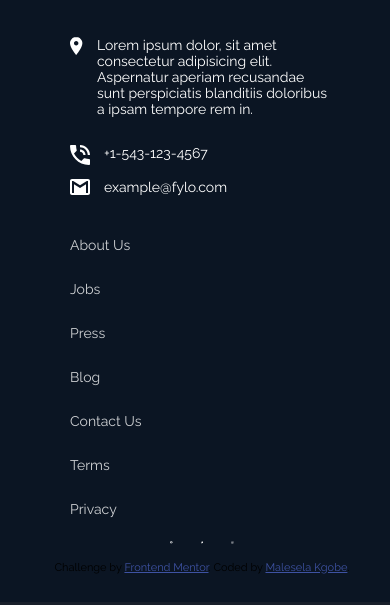
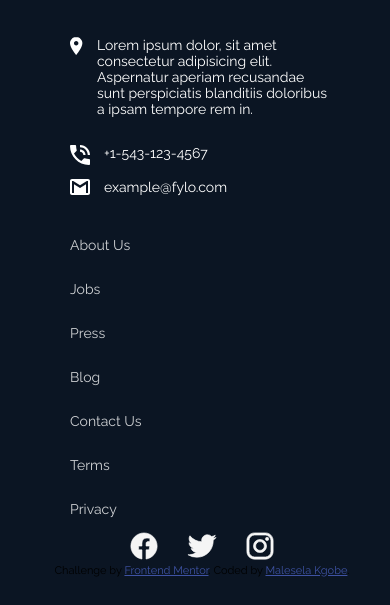
Before and after one commit to M-Kgobe/fylo-dark-theme-landing-page-master, a plain HTML site: page index.html in a window 390 px wide. Shown: the part 4025-4630 px from the top of the page. Drawn offline with nearby package versions, Linux system fonts and the light colour scheme.

Commit message:
updated social icons

```diff
--- a/index.html
+++ b/index.html
@@ -162,7 +162,7 @@
         </div>
       </div>
     </div>
-    <form action="" class="sign-in" id="sign-in">
+    <form class="sign-in" id="sign-in">
       <h2 class="access-today">
         Get early access today
       </h2>
@@ -171,9 +171,9 @@
         questions, our support team would be happy to help you.
       </p>
       <div class="email-input" data-error="Please enter a valid email address">
-        <input class="email" type="email" required maxlength="30" minlength="5" placeholder="email@example.com">
+        <input class="email" id="email" type="email" required maxlength="30" minlength="5" placeholder="email@example.com">
         <label for="email">Email:</label>
-        <button class="email-button">Get Started For Free</button>
+        <button class="email-button" type="submit">Get Started For Free</button>
       </div>
     </form>
     <div class="ending">
--- a/stylesheet.css
+++ b/stylesheet.css
@@ -542,18 +542,20 @@ button {
   display: flex;
   gap: 2em;
   width: 20%;
-  height: fit-content;
+  max-height: 100px;
   margin: auto;
   justify-content: center;
 }
-.socials li {
-  list-style: none;
-  width: 30px;
-  height: 30px;
+.socials li{
+    list-style: none;
+    width: 30px;
+    height: 30;
 }
-.logo-icons {
-  height: 100%;
-  width: 100%;
+.socials li a{
+    width: 100%;
+}
+.socials li a svg{
+    width: 100%;
 }
 .logo-icons path {
   fill: whitesmoke;
--- a/stylesheet_media_query.css
+++ b/stylesheet_media_query.css
@@ -114,5 +114,8 @@
     gap: 2em;
     width: 100%;
   }
+  .socials{
+      width: 100%;
+  }
   /* End of the ending Section */
 }
```
